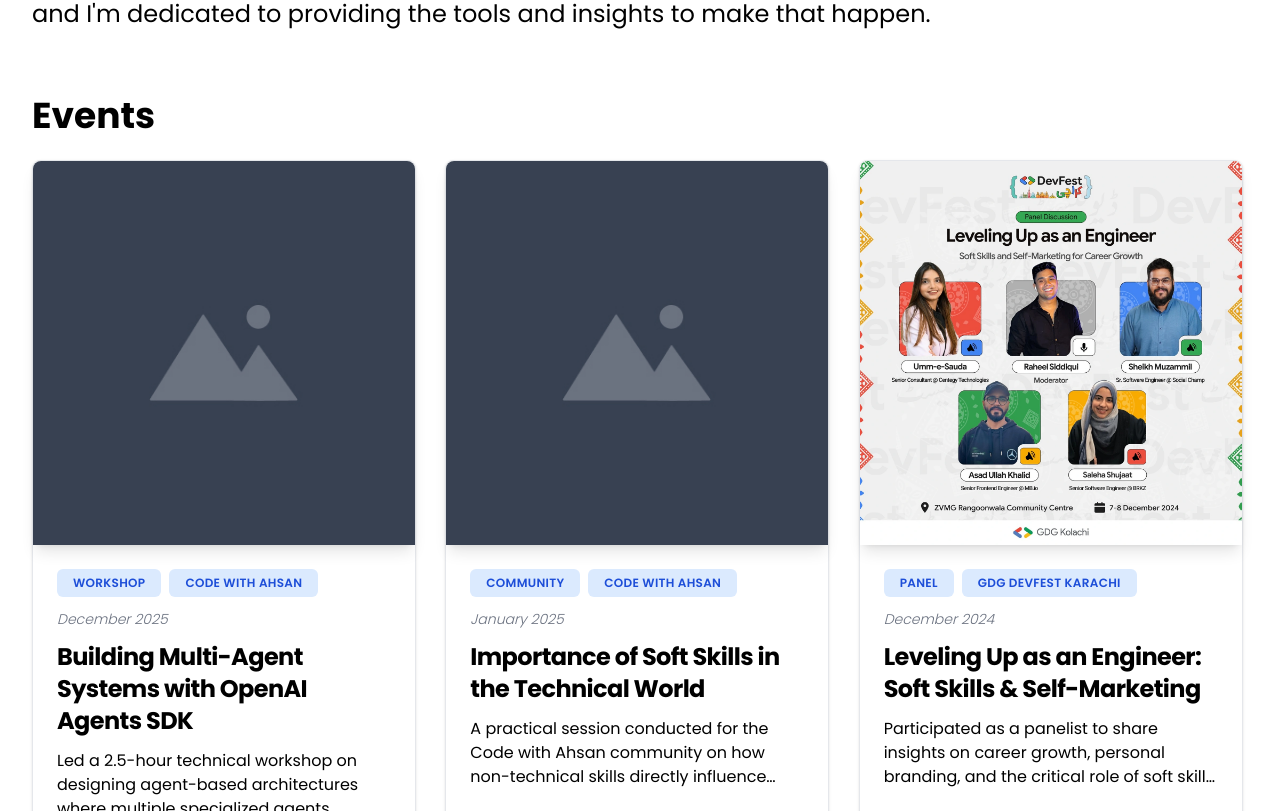
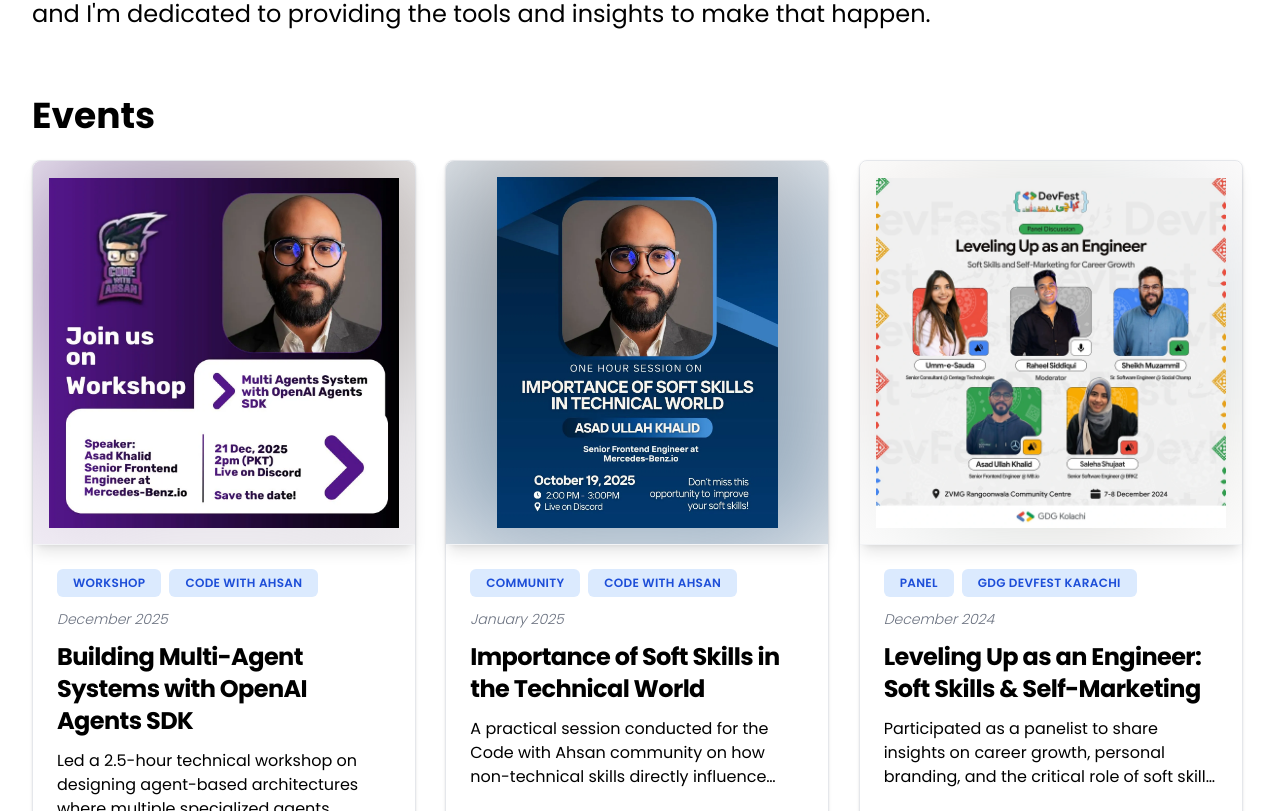
Before and after one commit to asadkhalid305/portfolio, a Next.js app: page /about in a window 1280 px wide. Shown: the part 3049-3860 px from the top of the page. Built offline with nearby package versions, Linux system fonts and the light colour scheme; no server answers.

Commit message:
style: implement blurred background effect for cards and detail pages
- Added high-blur color-matched backgrounds to fix image cropping
- Included new event images for 2025 events
- Optimized hover transitions for image backgrounds

```diff
--- a/src/components/ui/card.tsx
+++ b/src/components/ui/card.tsx
@@ -23,15 +23,25 @@
       className={`relative overflow-hidden shadow-lg ${
         horizontal
           ? "aspect-video rounded-lg order-1 lg:order-2 h-fit self-center w-full"
-          : "h-96 w-full rounded-t-lg"
+          : "h-96 w-full rounded-t-lg border-b border-gray-100 dark:border-gray-800"
       }`}
     >
+      {/* Blurred background for fixing aspect ratio issues */}
+      <Image
+        src={src}
+        alt=""
+        fill
+        className="object-cover blur-3xl scale-110 opacity-50 dark:opacity-40 transition-opacity duration-500 group-hover:opacity-70"
+        aria-hidden="true"
+      />
+
+      {/* Main image */}
       <Image
         src={src}
         alt={alt}
         fill
-        className={`object-cover transition-transform duration-500 group-hover:scale-105 ${
-          horizontal ? "" : "object-top bg-c-light"
+        className={`object-contain transition-transform duration-500 group-hover:scale-105 ${
+          horizontal ? "" : "p-4"
         }`}
         placeholder="blur"
         blurDataURL={getShimmerDataUrl(
--- a/src/components/ui/detail-page-image.tsx
+++ b/src/components/ui/detail-page-image.tsx
@@ -17,11 +17,22 @@
     <div
       className={`relative aspect-video w-full rounded-2xl overflow-hidden shadow-2xl mb-12 border border-gray-200 dark:border-gray-800 ${className}`}
     >
+      {/* Blurred background */}
+      <Image
+        src={src}
+        alt=""
+        fill
+        className="object-cover blur-3xl scale-110 opacity-60 dark:opacity-50"
+        aria-hidden="true"
+        priority={priority}
+      />
+
+      {/* Main image */}
       <Image
         src={src}
         alt={alt}
         fill
-        className="object-cover"
+        className="object-contain p-4"
         priority={priority}
       />
     </div>
--- a/src/content/events/multi-agent-systems-workshop.mdx
+++ b/src/content/events/multi-agent-systems-workshop.mdx
@@ -5,7 +5,7 @@
 type: "Workshop"
 event: "Code with Ahsan"
 image:
-  src: "/images/default.webp"
+  src: "/images/event-6.webp"
   alt: "Building Multi-Agent Systems with OpenAI Agents SDK"
 originalLink: "https://www.linkedin.com/posts/code-with-ahsan_workshop-agent-agenticai-activity-7407380419752456192-JXiB?utm_source=share&utm_medium=member_desktop&rcm=ACoAABxXkv4Bh9IN_OjPjc2afvfJQN_Y_XhaKYo"
 ---
--- a/src/content/events/soft-skills-community-talk.mdx
+++ b/src/content/events/soft-skills-community-talk.mdx
@@ -5,7 +5,7 @@
 type: "Community"
 event: "Code with Ahsan"
 image:
-  src: "/images/default.webp"
+  src: "/images/event-7.webp"
   alt: "Importance of Soft Skills in the Technical World"
 originalLink: "https://www.linkedin.com/posts/code-with-ahsan_softskills-techskills-careerdevelopment-activity-7384550422088245248-tx1F?utm_source=share&utm_medium=member_desktop&rcm=ACoAABxXkv4Bh9IN_OjPjc2afvfJQN_Y_XhaKYo"
 ---
```
Also changed, not shown: public/images/event-6.webp (added), public/images/event-7.webp (added).
